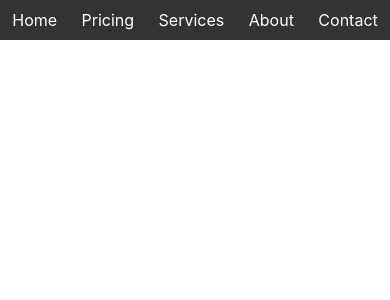
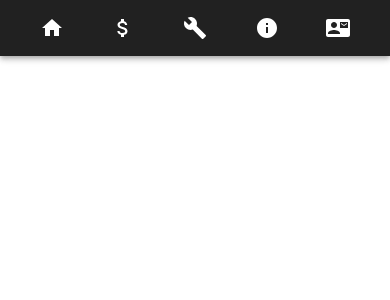
Before and after one commit to MasonDarcy/piano_web, a React (Create React App) app in the folder piano_web/: page / in a window 390 px wide. Shown: the top 300 px of the page. Built offline with nearby package versions, Linux system fonts and the light colour scheme.

Commit message:
Updated navbar with some responsive design for mobile and material UI

```diff
--- a/piano_web/package.json
+++ b/piano_web/package.json
@@ -5,6 +5,7 @@
   "dependencies": {
     "@emotion/react": "^11.11.3",
     "@emotion/styled": "^11.11.0",
+    "@mui/icons-material": "^5.15.5",
     "@mui/material": "^5.15.5",
     "@testing-library/jest-dom": "^5.17.0",
     "@testing-library/react": "^13.4.0",
--- a/piano_web/src/App.js
+++ b/piano_web/src/App.js
@@ -1,5 +1,5 @@
 import './Style.css';
-import TopNavBar from './components/TopNavBar'; // Import the TopNavBar component
+import TopNavBar from './components/TopNavBar';
 function App() {
   return (
     <div className="App">
--- a/piano_web/src/components/TopNavBar.js
+++ b/piano_web/src/components/TopNavBar.js
@@ -1,30 +1,50 @@
 import React from 'react';
+import AppBar from '@mui/material/AppBar';
+import Toolbar from '@mui/material/Toolbar';
+import IconButton from '@mui/material/IconButton';
+import Button from '@mui/material/Button'; // Make sure to import Button
+import HomeIcon from '@mui/icons-material/Home';
+import PricingIcon from '@mui/icons-material/AttachMoney'; // Example icon for Pricing
+import ServicesIcon from '@mui/icons-material/Build'; // Example icon for Services
+import AboutIcon from '@mui/icons-material/Info'; // Example icon for About
+import ContactIcon from '@mui/icons-material/ContactMail'; // Example icon for Contact
+import useMediaQuery from '@mui/material/useMediaQuery';
 
 const TopNavBar = () => {
+  const isMobile = useMediaQuery('(max-width:600px)'); // Adjust the breakpoint as needed
+
   return (
-    <nav style={styles.navBar}>
-      <a href="#" style={styles.navItem}>Home</a>
-      <a href="#" style={styles.navItem}>Pricing</a>
-      <a href="#" style={styles.navItem}>Services</a>
-      <a href="#" style={styles.navItem}>About</a>
-      <a href="#" style={styles.navItem}>Contact</a>
-    </nav>
+    <AppBar position="static" style={{ backgroundColor: '#212121' }}>
+      <Toolbar style={styles.toolbar}>
+        {isMobile ? (
+          <>
+            <IconButton color="inherit" href="#"><HomeIcon /></IconButton>
+            <IconButton color="inherit" href="#"><PricingIcon /></IconButton>
+            <IconButton color="inherit" href="#"><ServicesIcon /></IconButton>
+            <IconButton color="inherit" href="#"><AboutIcon /></IconButton>
+            <IconButton color="inherit" href="#"><ContactIcon /></IconButton>
+          </>
+        ) : (
+          <>
+            <Button color="inherit" href="#" style={styles.navButton}>Home</Button>
+            <Button color="inherit" href="#" style={styles.navButton}>Pricing</Button>
+            <Button color="inherit" href="#" style={styles.navButton}>Services</Button>
+            <Button color="inherit" href="#" style={styles.navButton}>About</Button>
+            <Button color="inherit" href="#" style={styles.navButton}>Contact</Button>
+          </>
+        )}
+      </Toolbar>
+    </AppBar>
   );
 };
 
 const styles = {
-  navBar: {
-    display: 'flex',
+  toolbar: {
     justifyContent: 'space-around',
-    alignItems: 'center',
-    backgroundColor: '#333',
-    color: 'white',
-    padding: '10px 0',
   },
-  navItem: {
-    textDecoration: 'none',
-    color: 'white',
-    fontSize: '16px',
+  navButton: {
+    color: '#FFF',
+    margin: '0 10px',
   }
 };
 
```
Also changed, not shown: 1 other file (tests, documents, lock files or other folders).
